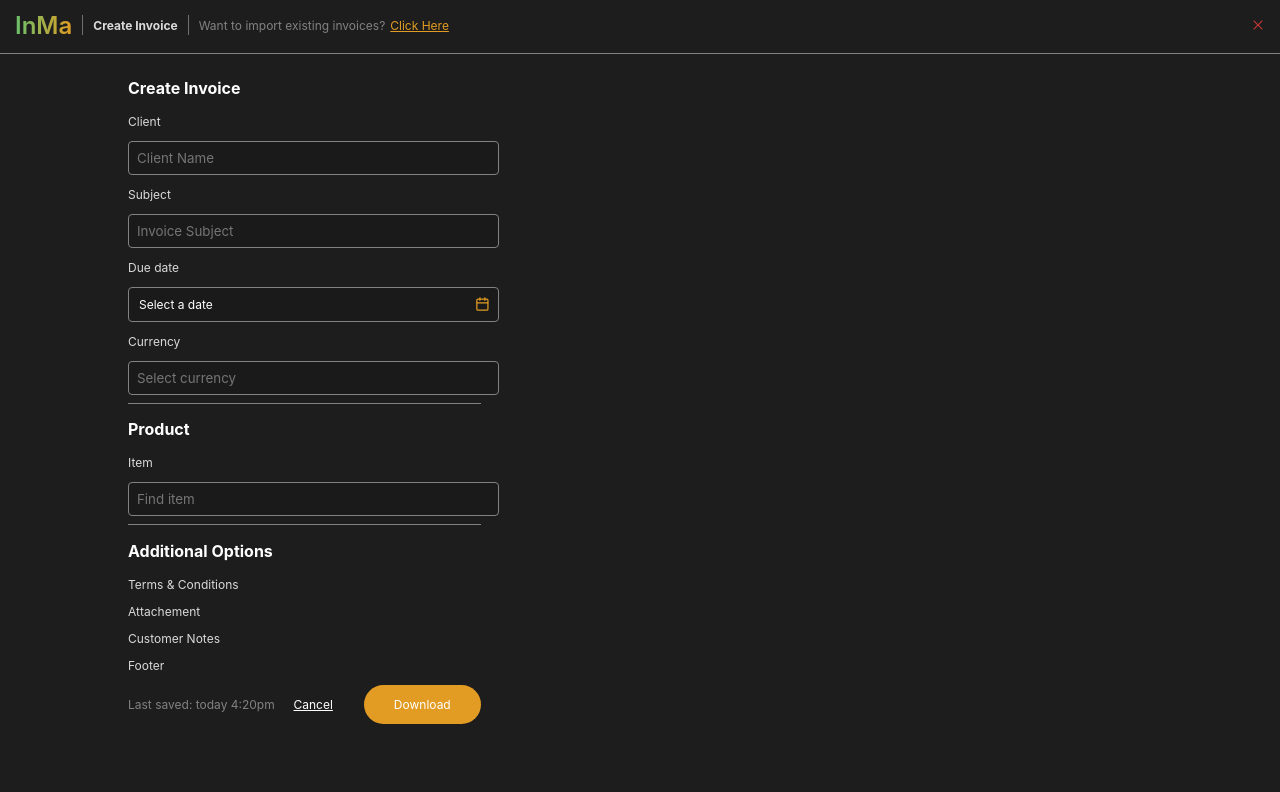
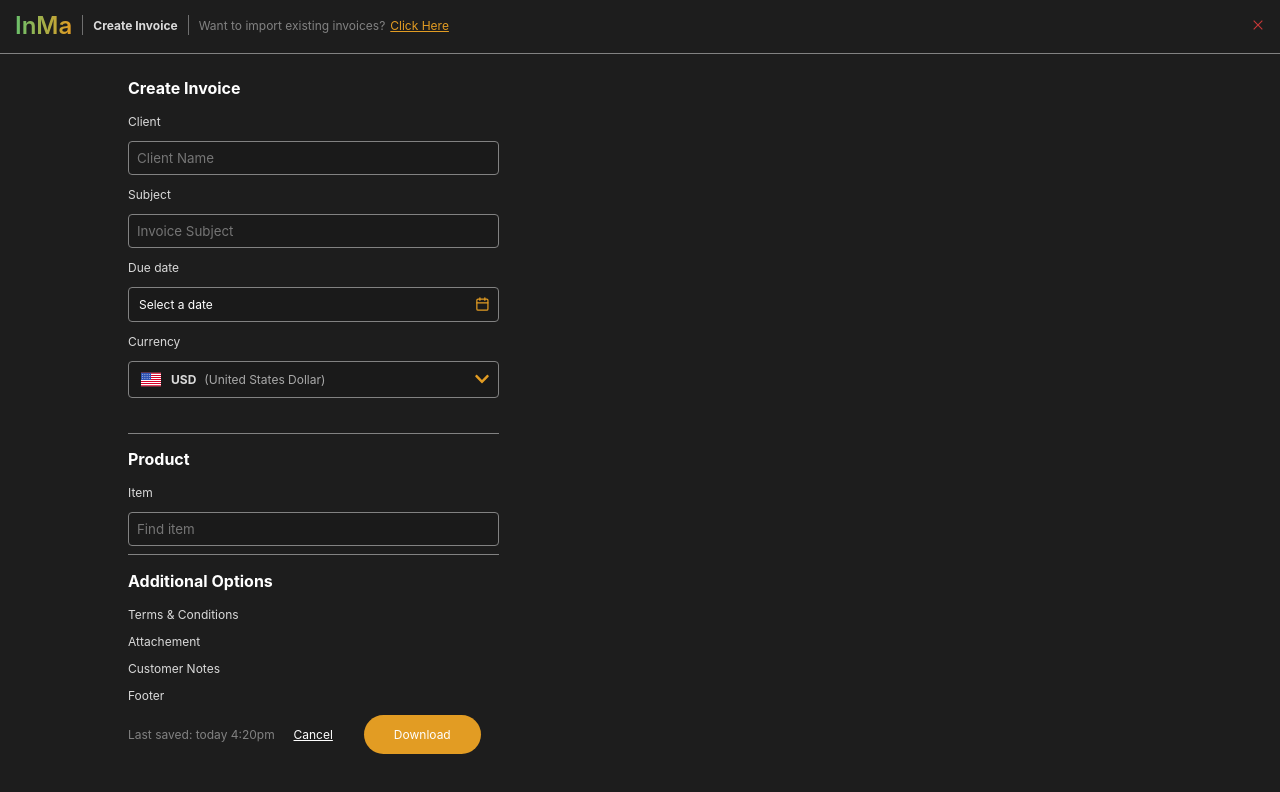
Before and after one commit to Darleanow/InvoiceManager, a Next.js app in the folder frontend/: page /sandbox in a window 1280 px wide. Shown: the top 792 px of the page. Built offline with nearby package versions, Linux system fonts and the light colour scheme; a web font is replaced by a local one.

Commit message:
feat(CreateInvoice): Add currency selector

```diff
--- /dev/null
+++ b/frontend/app/components/_molecules/CurrencySelector/CurrencySelector.jsx
@@ -0,0 +1,66 @@
+import { useState } from 'react';
+import * as Flags from 'country-flag-icons/react/3x2'; // Import all flags
+import { FaChevronDown, FaChevronUp } from 'react-icons/fa';
+import styles from './CurrencySelector.module.scss';
+
+const currencies = [
+  { code: 'USD', name: 'United States Dollar', countryCode: 'US' },
+  { code: 'EUR', name: 'Euro', countryCode: 'EU' },
+  { code: 'GBP', name: 'British Pound Sterling', countryCode: 'GB' },
+  { code: 'JPY', name: 'Japanese Yen', countryCode: 'JP' },
+  { code: 'AUD', name: 'Australian Dollar', countryCode: 'AU' },
+  { code: 'CAD', name: 'Canadian Dollar', countryCode: 'CA' },
+  { code: 'CHF', name: 'Swiss Franc', countryCode: 'CH' },
+  { code: 'CNY', name: 'Chinese Yuan', countryCode: 'CN' },
+  { code: 'INR', name: 'Indian Rupee', countryCode: 'IN' },
+];
+
+export default function CurrencySelector() {
+  const [isOpen, setIsOpen] = useState(false);
+  const [selectedCurrency, setSelectedCurrency] = useState(currencies[0]);
+
+  const toggleDropdown = () => {
+    setIsOpen(!isOpen);
+  };
+
+  const handleCurrencyChange = (currency) => {
+    setSelectedCurrency(currency);
+    setIsOpen(false); // Close the dropdown when a currency is selected
+  };
+
+  // Dynamically render the appropriate flag component based on the country code
+  const renderFlag = (countryCode) => {
+    const FlagComponent = Flags[countryCode]; // Get the flag component from the imported flags
+    return FlagComponent ? <FlagComponent className={styles.flag} /> : null;
+  };
+
+  return (
+    <div className={styles.currency_selector}>
+      <button className={styles.selected_currency} onClick={toggleDropdown}>
+        {renderFlag(selectedCurrency.countryCode)}
+        <span className={styles.currency_code}>{selectedCurrency.code}</span>
+        <span className={styles.currency_name}>({selectedCurrency.name})</span>
+        <span className={styles.arrow_icon}>
+          {isOpen ? <FaChevronUp /> : <FaChevronDown />}
+        </span>
+      </button>
+      {isOpen && (
+        <ul
+          className={`${styles.currency_list} ${isOpen ? styles.show : styles.hide}`}
+        >
+          {currencies.map((currency) => (
+            <button
+              key={currency.code}
+              className={styles.currency_item}
+              onClick={() => handleCurrencyChange(currency)}
+            >
+              {renderFlag(currency.countryCode)}
+              <span className={styles.currency_code}>{currency.code}</span>
+              <span className={styles.currency_name}>({currency.name})</span>
+            </button>
+          ))}
+        </ul>
+      )}
+    </div>
+  );
+}
--- /dev/null
+++ b/frontend/app/components/_molecules/CurrencySelector/CurrencySelector.module.scss
@@ -0,0 +1,149 @@
+.currency_selector {
+  position: relative;
+  width: calc(100% + 16px);
+  background-color: #1a1a1a;
+  border: 1px solid #828282;
+  border-radius: 4px;
+  font-family: Arial, sans-serif;
+  color: #fff;
+  transition: background-color 0.3s ease;
+  margin-bottom: 35px;
+}
+
+.currency_selector:hover {
+  cursor: pointer;
+}
+
+.selected_currency {
+  display: flex;
+  align-items: center;
+  justify-content: space-between;
+  padding: 6px 12px;
+  border-radius: 4px;
+  width: 100%;
+  border: none;
+  background-color: transparent;
+  color: #dadada;
+  &:hover {
+    cursor: pointer;
+    background-color: #2a2a2a;
+  }
+}
+
+.currency_code {
+  font-weight: bold;
+  margin-left: 10px;
+  font-size: 12px;
+}
+
+.currency_name {
+  font-size: 12px;
+  color: #aaa;
+  margin-left: 8px;
+}
+
+.flag {
+  width: 20px;
+  height: 15px;
+}
+
+.arrow_icon {
+  font-size: 16px;
+  color: #e29c23;
+  margin-left: auto;
+  transition: transform 0.3s ease;
+  margin-right: -4px;
+  padding-top: 3px;
+}
+
+.currency_list {
+  position: absolute;
+  top: calc(100%);
+  left: 0;
+  width: 100%;
+  background-color: #1a1a1a;
+  border: 1px solid #828282;
+  border-radius: 4px;
+  z-index: 10;
+  padding: 0;
+  list-style: none;
+  opacity: 0;
+  max-height: 0;
+  overflow: hidden;
+  transition:
+    max-height 0.5s ease,
+    opacity 0.5s ease;
+}
+
+.show {
+  opacity: 1;
+  max-height: 500px;
+}
+
+.hide {
+  opacity: 0;
+  max-height: 0;
+}
+
+.currency_item {
+  display: flex;
+  align-items: center;
+  padding: 8px;
+  transition:
+    background-color 0.3s ease,
+    transform 0.3s ease;
+  width: 100%;
+  background-color: transparent;
+  border: none;
+  cursor: pointer;
+  color: #dadada;
+  opacity: 0;
+  transform: translateY(20px);
+}
+
+.currency_item:hover {
+  background-color: #2a2a2a;
+}
+
+.currency_item:hover .currency_code {
+  color: #e29c23;
+}
+
+@keyframes slideIn {
+  0% {
+    opacity: 0;
+    transform: translateY(20px);
+  }
+  100% {
+    opacity: 1;
+    transform: translateY(0);
+  }
+}
+
+@keyframes slideOut {
+  0% {
+    opacity: 1;
+    transform: translateY(0);
+  }
+  100% {
+    opacity: 0;
+    transform: translateY(20px);
+  }
+}
+
+$currency-count: 9;
+@for $i from 1 through $currency-count {
+  .show .currency_item:nth-child(#{$i}) {
+    animation: slideIn 0.4s ease forwards;
+    animation-delay: #{0.1 + ($i * 0.05)}s;
+  }
+
+  .hide .currency_item:nth-child(#{$i}) {
+    animation: slideOut 0.3s ease forwards;
+    animation-delay: #{0.1 + ($i * 0.05)}s;
+  }
+}
+
+.currency_item:not(:last-child) {
+  border-bottom: 1px solid #333;
+}
--- a/frontend/app/components/_templates/CreateInvoice/CreateInvoice.jsx
+++ b/frontend/app/components/_templates/CreateInvoice/CreateInvoice.jsx
@@ -6,6 +6,7 @@ import HorizontalSeparatorLine from '../../_atoms/HoriontalSeparatorLine/Horizon
 import FormInput from '../../_atoms/FormInput/FormInput';
 import ClientFormInput from '../../_molecules/ClientFormInput/ClientFormInput';
 import DateFormSelector from '../../_molecules/DateFormSelector/DateFormSelector';
+import CurrencySelector from '../../_molecules/CurrencySelector/CurrencySelector';
 
 export default function CreateInvoice() {
   const [dueDate, setDueDate] = useState('');
@@ -28,12 +29,12 @@ export default function CreateInvoice() {
           <p>Due date</p>
           <DateFormSelector onDateChange={handleDateChange} />
           <p>Currency</p>
-          <FormInput placeholder="Select currency" />
-          <HorizontalSeparatorLine />
+          <CurrencySelector />
+          <HorizontalSeparatorLine width="calc(100% + 18px)" />
           <h3>Product</h3>
           <p>Item</p>
           <FormInput placeholder="Find item" />
-          <HorizontalSeparatorLine />
+          <HorizontalSeparatorLine width="calc(100% + 18px)" />
           <h3>Additional Options</h3>
           <p>Terms & Conditions</p>
           <p>Attachement</p>
--- a/frontend/app/components/_templates/CreateInvoice/CreateInvoice.module.scss
+++ b/frontend/app/components/_templates/CreateInvoice/CreateInvoice.module.scss
@@ -94,3 +94,12 @@
 .right_panel {
   margin-right: 8vw;
 }
+
+.separator_form {
+  margin-top: 20px;
+  border: none;
+  border-top: 1px solid #828282;
+  width: 100%;
+  display: flex;
+  padding: 0 8.5px;
+}
--- a/package.json
+++ b/package.json
@@ -11,6 +11,7 @@
     "@babel/eslint-parser": "^7.25.8",
     "@eslint/eslintrc": "^3.1.0",
     "@eslint/js": "^9.12.0",
+    "country-flag-icons": "^1.5.13",
     "sass": "^1.79.4"
   },
   "devDependencies": {
```
Also changed, not shown: 1 other file (tests, documents, lock files or other folders).
